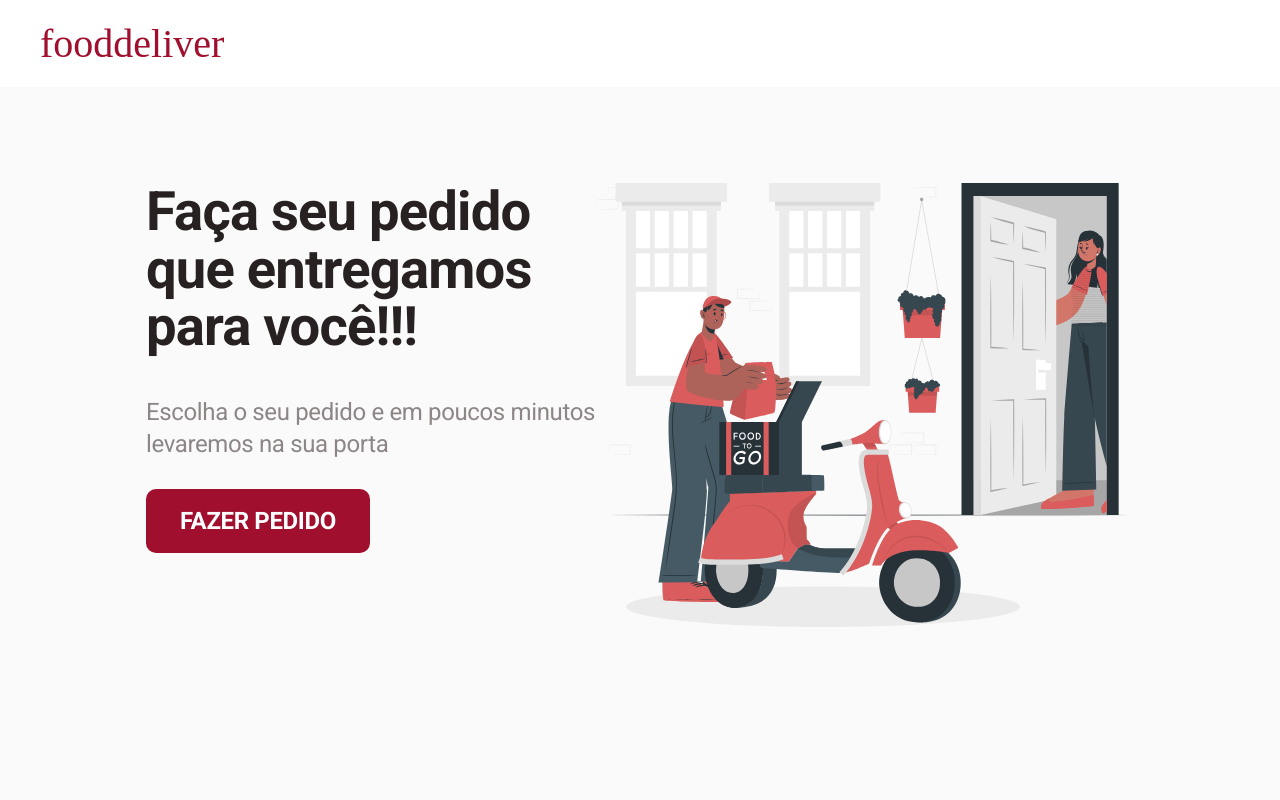
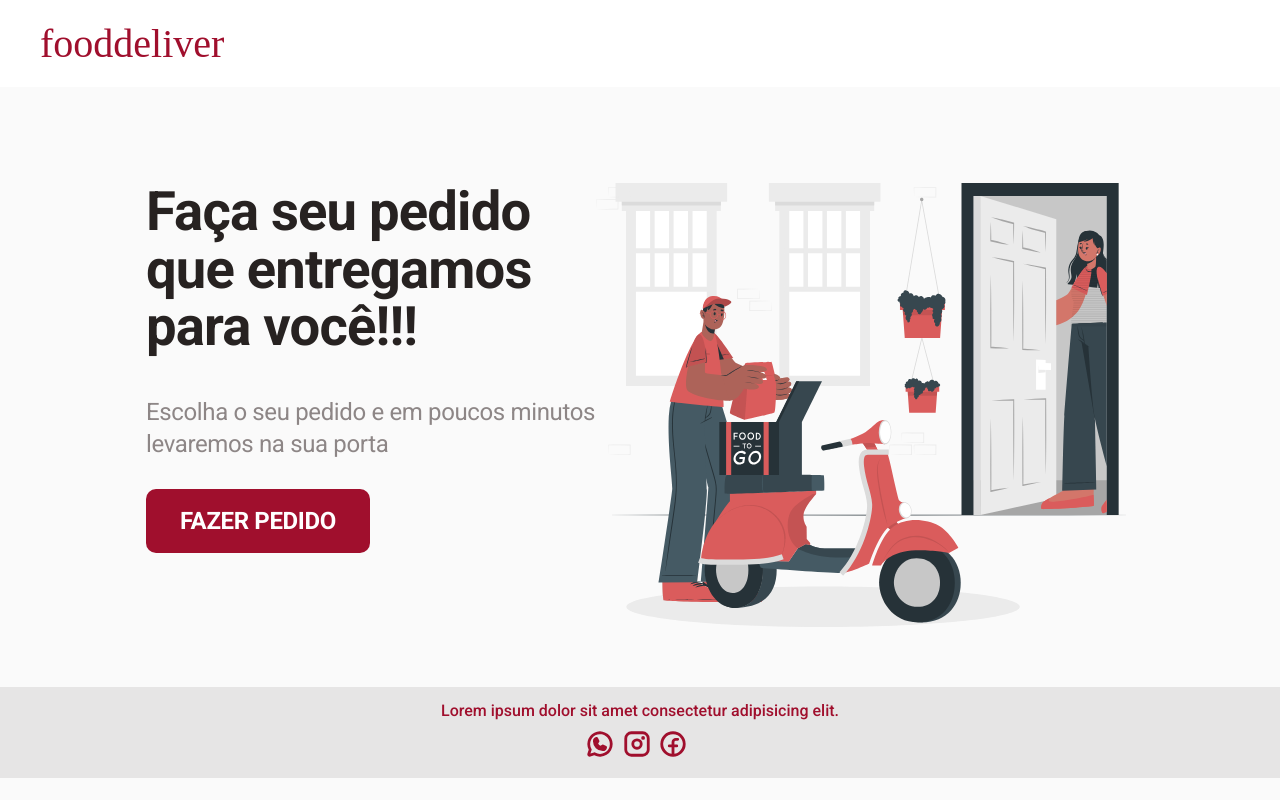
Before and after one commit to limaarthur/foodeliver-frontend, a React (Vite) app: page / in a window 1280 px wide. Built offline with nearby package versions, Linux system fonts and the light colour scheme; a web font is replaced by a local one.

Commit message:
feat: pages and routes - created Footer component

```diff
--- a/package.json
+++ b/package.json
@@ -10,6 +10,7 @@
     "preview": "vite preview"
   },
   "dependencies": {
+    "@phosphor-icons/react": "^2.1.7",
     "react": "^19.0.0",
     "react-dom": "^19.0.0"
   },
--- /dev/null
+++ b/src/components/Footer/Footer.module.css
@@ -0,0 +1,24 @@
+.mainFooter {
+  font-size: 1rem;
+  font-weight: 500;
+  text-align: center;
+  color: var(--red-800);
+
+  line-height: 1rem;
+
+  padding-top: 1rem;
+  padding-bottom: 1rem;
+  background-color: var(--white-500);
+  }
+
+  .footerIcons {
+    display: flex;
+    justify-content: center;
+
+    padding: auto;
+    margin-top: 0.6rem;
+  }
+
+  .footerIcons > * {
+    margin-right: 0.4rem;
+  }
--- /dev/null
+++ b/src/components/Footer/index.tsx
@@ -0,0 +1,31 @@
+import { WhatsappLogo, InstagramLogo, FacebookLogo } from "@phosphor-icons/react";
+
+import styles from './Footer.module.css'
+
+export function Footer() {
+  return (
+    <footer className={styles.mainFooter}>
+      Lorem ipsum dolor sit amet consectetur adipisicing elit.
+      <div className={styles.footerIcons}>
+        <a
+          href="https://web.whatsapp.com/"
+          target="_blank"
+        >
+          <WhatsappLogo size={30} weight="bold" color="#A00F2D" />
+        </a>
+        <a
+          href="https://www.instagram.com/"
+          target="_blank"
+        >
+          <InstagramLogo size={30} weight="bold" color="#A00F2D" />
+        </a>
+        <a
+          href="https://www.facebook.com/"
+          target="_blank"
+        >
+          <FacebookLogo size={30} weight="bold" color="#A00F2D" />
+        </a>
+      </div>
+    </footer>
+  )
+}
--- a/src/components/Home/index.tsx
+++ b/src/components/Home/index.tsx
@@ -1,3 +1,4 @@
+import { Footer } from '../Footer'
 import { Header } from '../Header'
 import styles from './Home.module.css'
 
@@ -24,6 +25,7 @@ export function Home() {
               </div>
             </div>
           </div>
+        <Footer />
       </div>
   )
 }
```
Also changed, not shown: 1 other file (tests, documents, lock files or other folders). Lines whose indentation alone changed are shown as unchanged.
